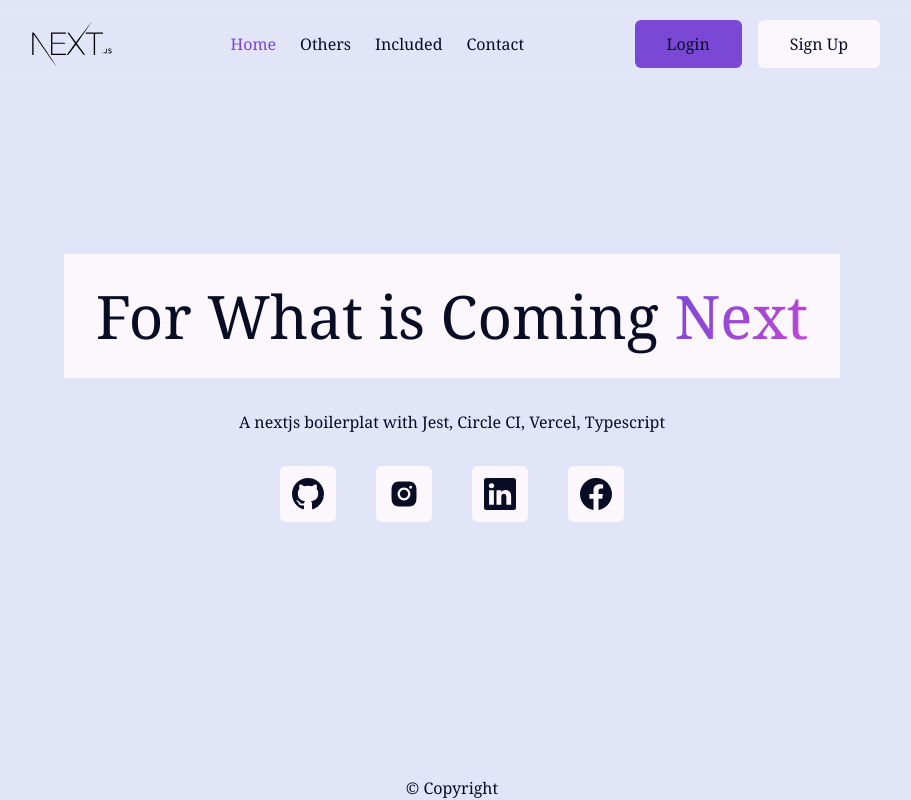
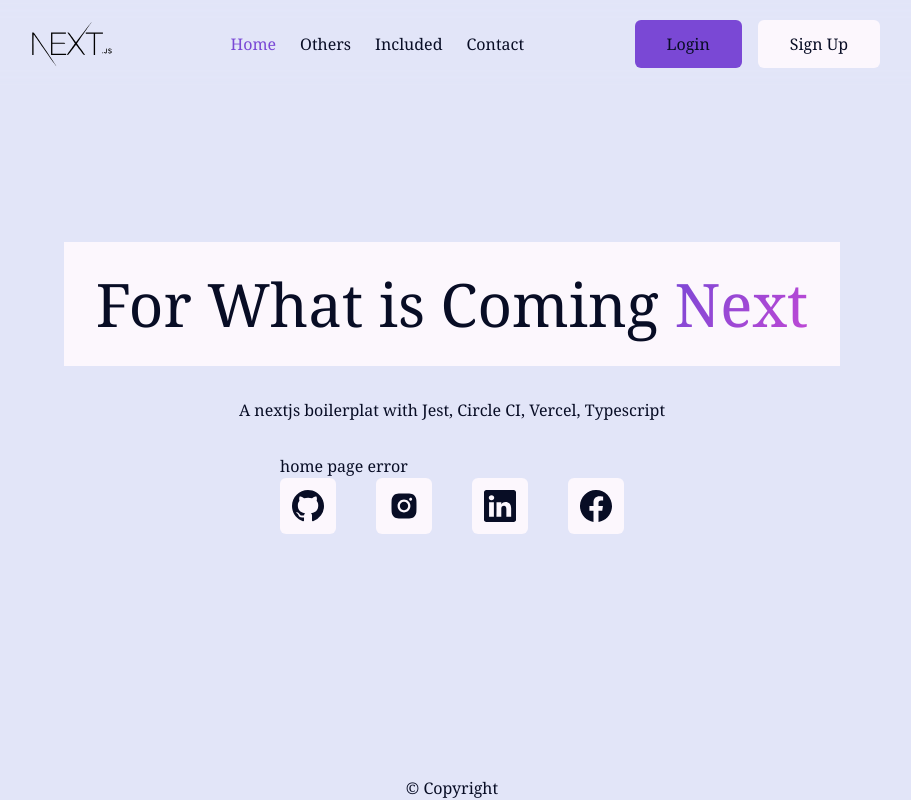
Before and after one commit to Kudom-E/Trade_Tracker, a Next.js app: page / in a window 1280 px wide. Shown: the whole page, without its empty margins (188-1099 px from the left). Built offline with nearby package versions, Linux system fonts and the light colour scheme.

Commit message:
CI failed

```diff
--- a/src/app/(home)/(home)/page.tsx
+++ b/src/app/(home)/(home)/page.tsx
@@ -16,6 +16,7 @@ const Home = (props: Props) => {
         A nextjs boilerplat with Jest, Circle CI, Vercel, Typescript
       </h4>
       <div>
+        home page error
         <ul className="flex flex-wrap gap-10 justify-center">
           <li className="bg-[rgba(var(--secondary-color-rgb),1)] p-3 rounded-[6px] hover:translate-y-[-2px] hover:shadow-[0_20px_80px_-10px_rgba(var(--secondary-color-rgb),1)] cursor-pointer">
             <BsGithub className="w-[2rem] h-[2rem] fill-[rgba(var(--text-color-rgb),1)]" />
```
